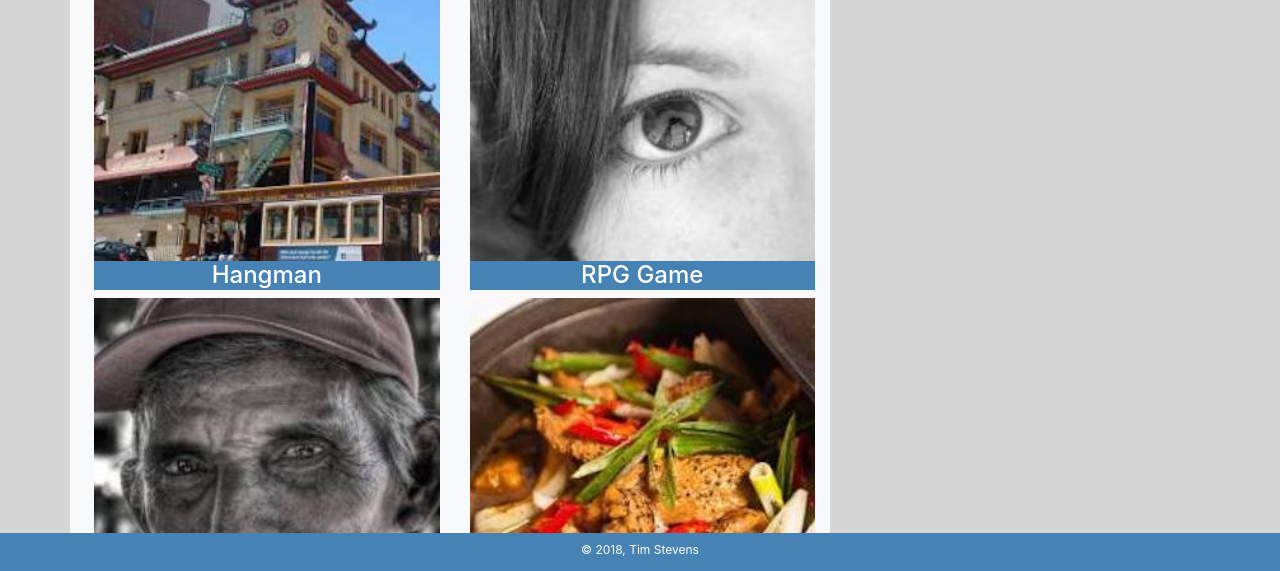
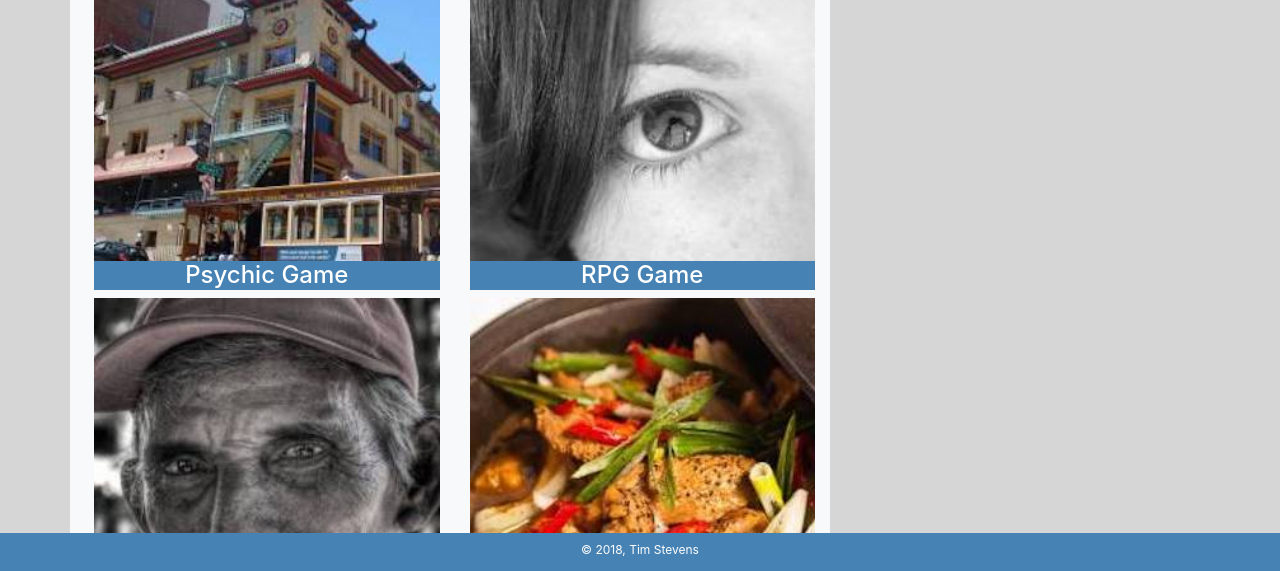
Before and after one commit to tmlstevens/Bootstrap-Portfolio, a plain HTML site: page portfolio.html in a window 1280 px wide. Shown: the part 227-798 px from the top of the page. Drawn offline with nearby package versions, Linux system fonts and the light colour scheme.

Commit message:
Update portfolio.html

```diff
--- a/portfolio.html
+++ b/portfolio.html
@@ -43,7 +43,7 @@
                 <div class="row">
                     <div class="col">
                         <img class="w-100" style="float:right" src="assets/images/portfolio_1.jpeg" alt="generic picture">
-                        <h4 class="w-100 text-center text-white" style="background-color:steelblue">Hangman</h4>
+                        <h4 class="w-100 text-center text-white" style="background-color:steelblue"><a style="color:white" href="https://tmlstevens.github.io/Psychic-Game/index.html">Psychic Game</a></h4>
                     </div>
                     <div class="col">
                         <img class="w-100" style="float:left" src="assets/images/portfolio_2.jpeg" alt="generic picture">
```
